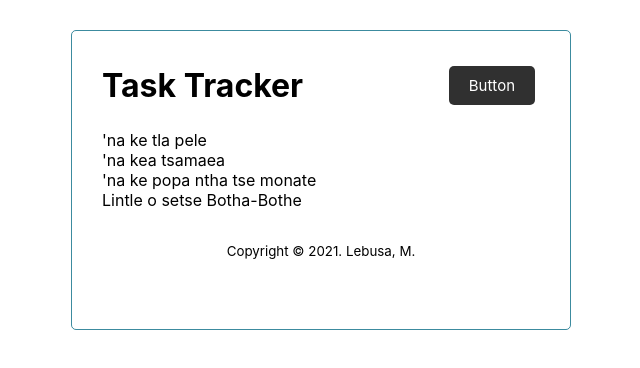
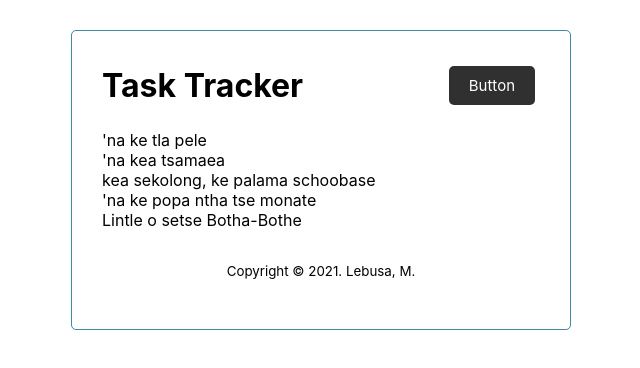
Before and after one commit to lebusa/task-tracker-client, a React (Create React App) app: page / in a window 1280 px wide. Shown: the top 368 px of the page, without its empty margins (319-959 px from the left). Built offline with nearby package versions, Linux system fonts and the light colour scheme; the HTML template or start-up script is replaced by a standard one.

Commit message:
used state to create tasks

```diff
--- a/src/components/Tasks.js
+++ b/src/components/Tasks.js
@@ -1,4 +1,8 @@
-const tasks = [
+import { useState } from 'react';
+
+const Tasks = () => {
+    const [tasks, setTasks] = useState(
+        [
             {
                 title: "'na ke tla pele",
                 scheduledFor: "2021-03-15T12:23:44.874Z",
@@ -7,6 +11,11 @@ const tasks = [
             {
                 title: "'na kea tsamaea",
                 scheduledFor: "2021-03-20T12:45:44.874Z",
+                reminder: true
+            },
+            {
+                title: "kea sekolong, ke palama schoobase",
+                scheduledFor: "2021-03-26T07:45:44.874Z",
                 reminder: true
             },
             {
@@ -19,9 +28,8 @@ const tasks = [
                 scheduledFor: "2021-03-10T16:04:44.874Z",
                 reminder: false
             },
-];
-
-const Tasks = () => {
+        ]
+    );
     return (
         <>
           {tasks.map((task,i) => <p key={i}>{task.title}</p>)}
```
Lines whose indentation alone changed are shown as unchanged.
